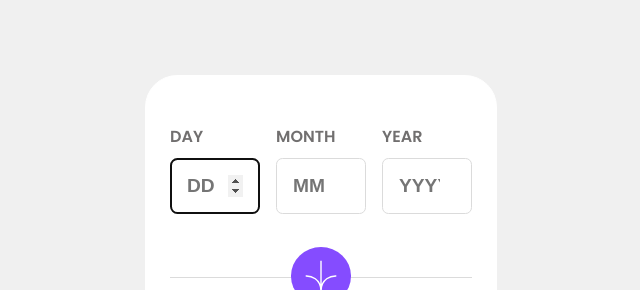
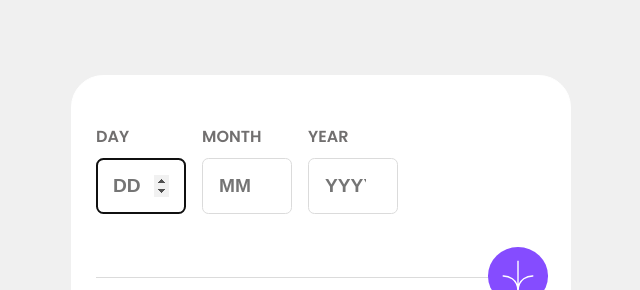
Before and after one commit to gilotin/Age-calculator-app, a plain HTML site: page index.html in a window 1280 px wide. Shown: the part 96-386 px from the top of the page, without its empty margins (319-959 px from the left). Drawn offline with Linux system fonts and the light colour scheme.

Commit message:
feat: Added media Q for larger displays

```diff
--- a/style.css
+++ b/style.css
@@ -142,3 +142,17 @@ body {
 .result__months--purple {
   color: var(--Purple);
 }
+
+
+@media screen and (min-width: 768px) {
+
+  .age-app {
+    width: 450px;
+  }
+
+  .form__button {
+    margin: 0 87%;
+  }
+
+
+}
```
